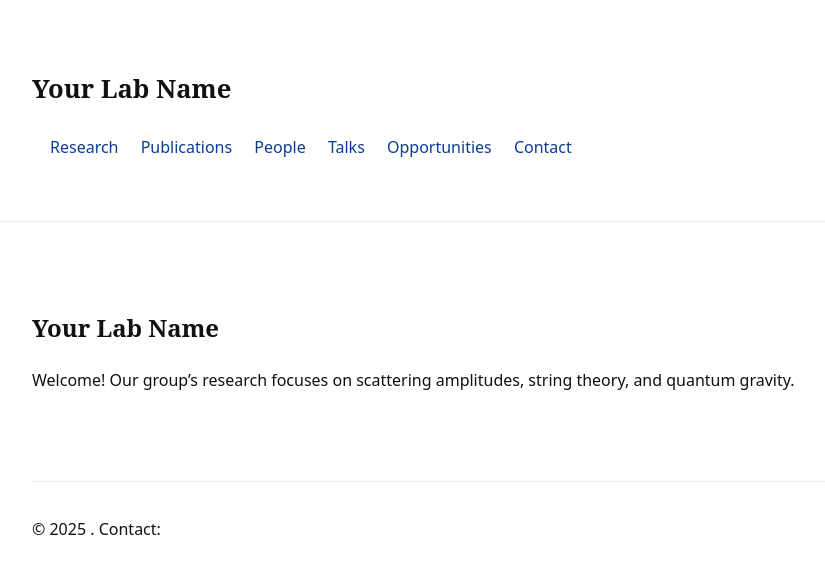
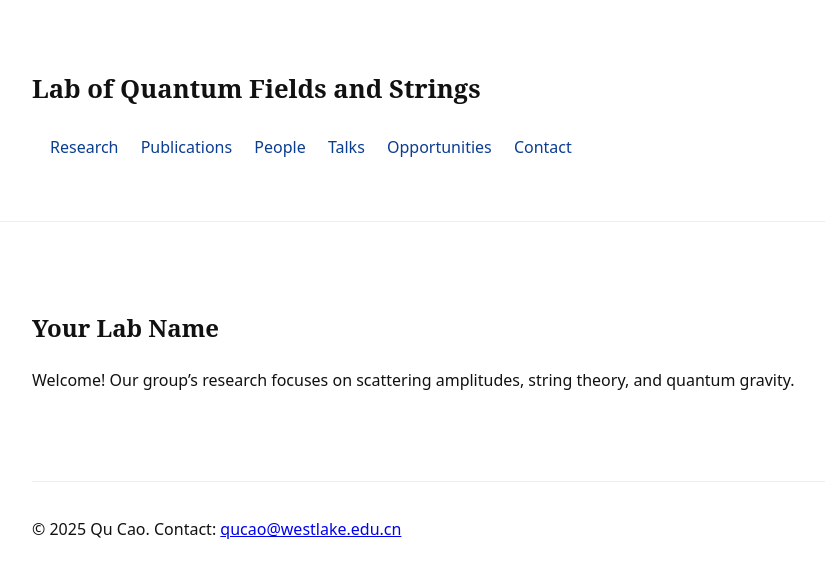
Before and after one commit to QuantumQ1/quantumq1.github.io, a Jekyll site: the page built from index.md, in a window 1280 px wide. Shown: the top 578 px of the page, without its empty margins (198-1023 px from the left). Built offline with Jekyll 4.4.1, drawn with Linux system fonts in a browser that asks for light colours.

Commit message:
Update _config.yml

```diff
--- a/_config.yml
+++ b/_config.yml
@@ -1,9 +1,19 @@
-title: "Your Lab Name"
-description: "理论物理研究组 — scattering amplitudes, string theory, quantum gravity"
+title: "Lab of Quantum Fields and Strings"
+description: "量子场论与弦论理论室 — Quantum Field Theory and String Theory"
 baseurl: ""
-url: "https://quantumq1.github.io"
+url: "https://quantumq1.github.io" # change to your GitHub Pages URL
 markdown: kramdown
 theme: minima
+plugins:
+  - jekyll-feed
+
+# site params
+author:
+  name: "Qu Cao"
+  email: "qucao@westlake.edu.cn"
+
+# mathjax
 kramdown:
   math_engine: mathjax
+
 permalink: /:title/
```
